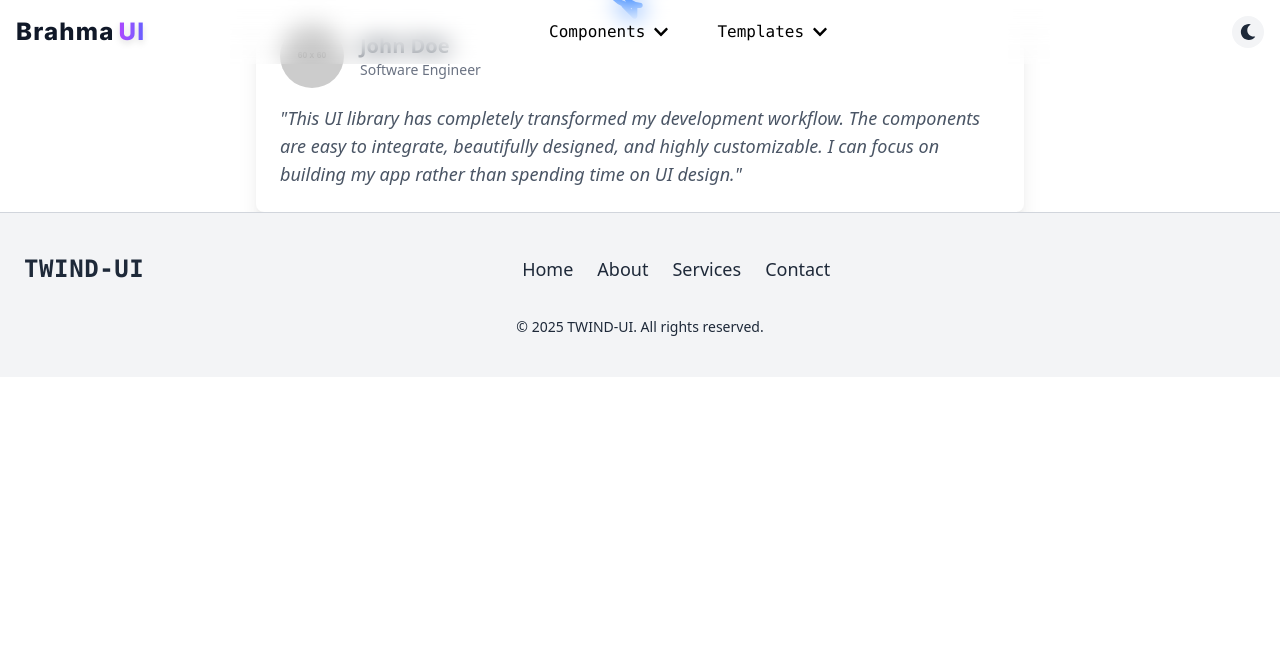
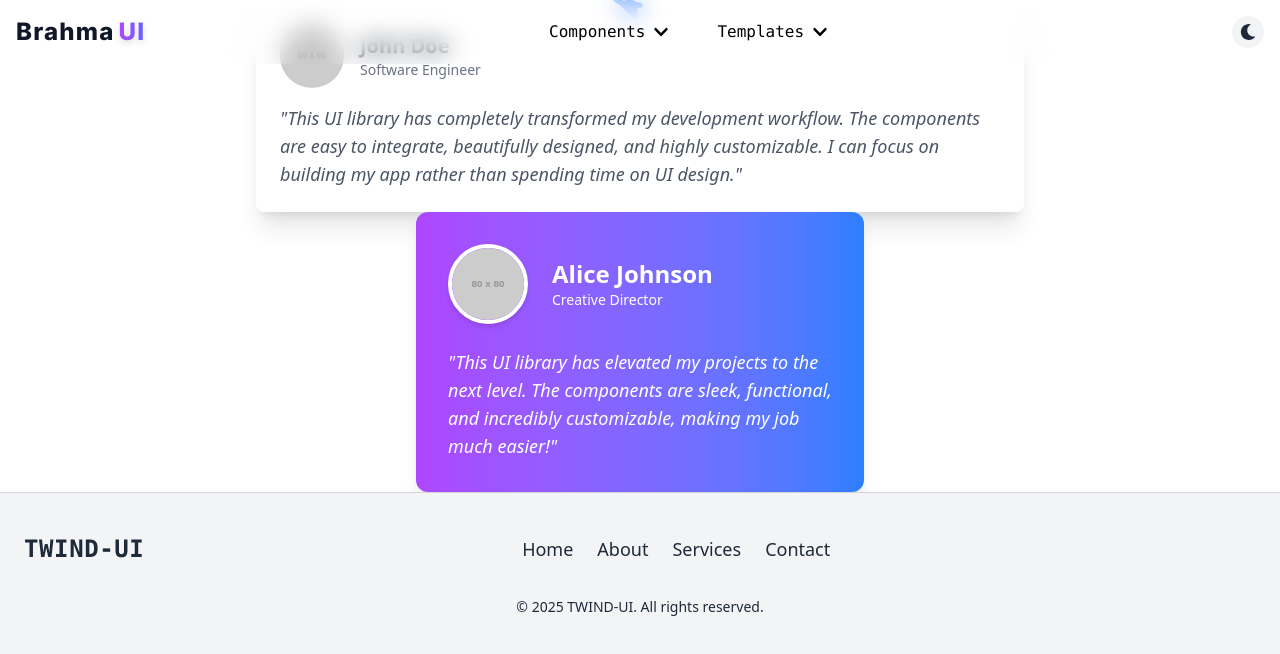
Before and after one commit to coder-prashant-raut/TWIND-UI, a React (Vite) app: page /testimonials in a window 1280 px wide. Shown: the top 654 px of the page. Built offline with nearby package versions, Linux system fonts and the light colour scheme.

Commit message:
added 2nd testimonial design

```diff
--- /dev/null
+++ b/src/components/testimonials/Testimonial2.jsx
@@ -0,0 +1,49 @@
+import React from 'react';
+
+function Testimonial2() {
+  return (
+    <div className="max-w-md mx-auto bg-gradient-to-r from-purple-500 to-blue-500 text-white rounded-xl shadow-lg overflow-hidden transform transition-all duration-300 hover:scale-105">
+      <div className="p-8">
+        {/* Testimonial Content */}
+        <div className="flex items-center space-x-6">
+          {/* Testimonial Image */}
+          <img
+            src="https://via.placeholder.com/80"
+            alt="User"
+            className="w-20 h-20 rounded-full object-cover border-4 border-white shadow-md"
+          />
+          <div>
+            {/* User Name and Role */}
+            <h3 className="text-2xl font-semibold">Alice Johnson</h3>
+            <p className="text-sm">Creative Director</p>
+          </div>
+        </div>
+
+        <div className="mt-6">
+          {/* Testimonial Quote */}
+          <p className="text-lg text-opacity-90 italic">
+            "This UI library has elevated my projects to the next level. The components are sleek, functional, and incredibly customizable, making my job much easier!"
+          </p>
+        </div>
+      </div>
+
+      {/* Decorative Quote Icon */}
+      <div className="absolute top-0 left-1/2 transform -translate-x-1/2 -translate-y-1/2 opacity-40">
+        <svg
+          className="text-white w-16 h-16"
+          xmlns="http://www.w3.org/2000/svg"
+          viewBox="0 0 24 24"
+          fill="none"
+          stroke="currentColor"
+          strokeWidth="2"
+          strokeLinecap="round"
+          strokeLinejoin="round"
+        >
+          <path d="M18 8a6 6 0 1 0-6 6H6l4 4v-4H9a9 9 0 1 1 9-9z"></path>
+        </svg>
+      </div>
+    </div>
+  );
+}
+
+export default Testimonial2;
--- a/src/components/testimonials/Testimonials.jsx
+++ b/src/components/testimonials/Testimonials.jsx
@@ -1,11 +1,13 @@
 import React from 'react'
 import Testimonial1 from './Testimonial1'
+import Testimonial2 from './Testimonial2'
 
 function Testimonials() {
   return (
     <div>
 
         <Testimonial1/>
+        <Testimonial2/>
     </div>
   )
 }
```
